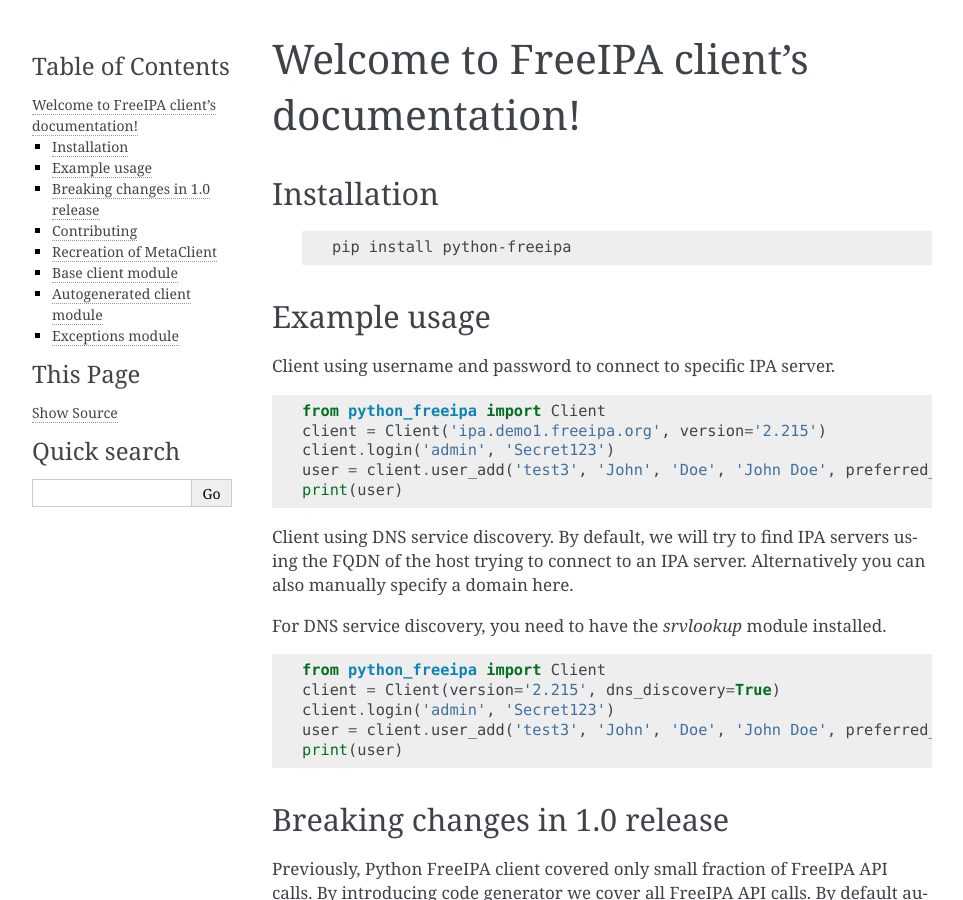
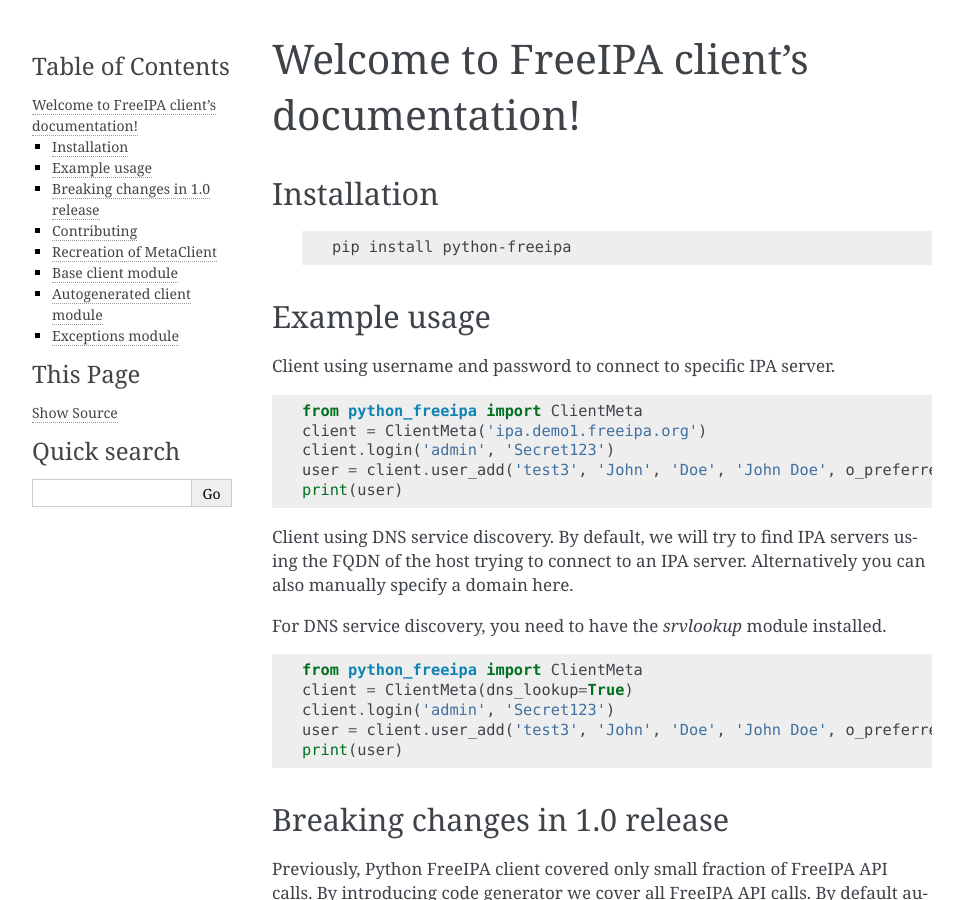
Before and after one commit to waldur/python-freeipa, a Sphinx documentation site: the page built from docs/source/index.rst, in a window 1280 px wide and 900 px high. Shown: the whole window, without its empty margins (148-1111 px from the left). Built offline with Sphinx 7.4.7, drawn with Linux system fonts in a browser that asks for light colours.

Commit message:
Fix documentation (#31)
* Fix useradd Example, to make use of new ClientMeta, and new fuction signature

* Fix useradd Example, to make use of new ClientMeta, and new fuction signature

```diff
--- a/docs/source/index.rst
+++ b/docs/source/index.rst
@@ -14,10 +14,10 @@
 
 .. code-block:: python
 
-    from python_freeipa import Client
-    client = Client('ipa.demo1.freeipa.org', version='2.215')
+    from python_freeipa import ClientMeta
+    client = ClientMeta('ipa.demo1.freeipa.org')
     client.login('admin', 'Secret123')
-    user = client.user_add('test3', 'John', 'Doe', 'John Doe', preferred_language='EN')
+    user = client.user_add('test3', 'John', 'Doe', 'John Doe', o_preferredlanguage='EN')
     print(user)
 
 Client using DNS service discovery.
@@ -29,10 +29,10 @@
 
 .. code-block:: python
 
-    from python_freeipa import Client
-    client = Client(version='2.215', dns_discovery=True)
+    from python_freeipa import ClientMeta
+    client = ClientMeta(dns_lookup=True)
     client.login('admin', 'Secret123')
-    user = client.user_add('test3', 'John', 'Doe', 'John Doe', preferred_language='EN')
+    user = client.user_add('test3', 'John', 'Doe', 'John Doe', o_preferredlanguage='EN')
     print(user)
 
 Breaking changes in 1.0 release
```
